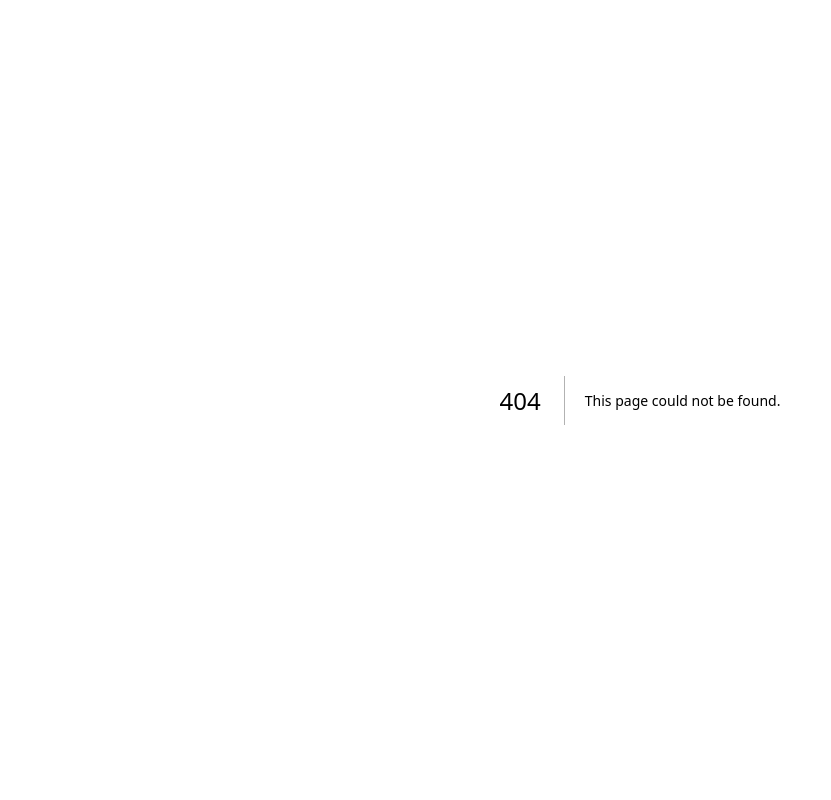
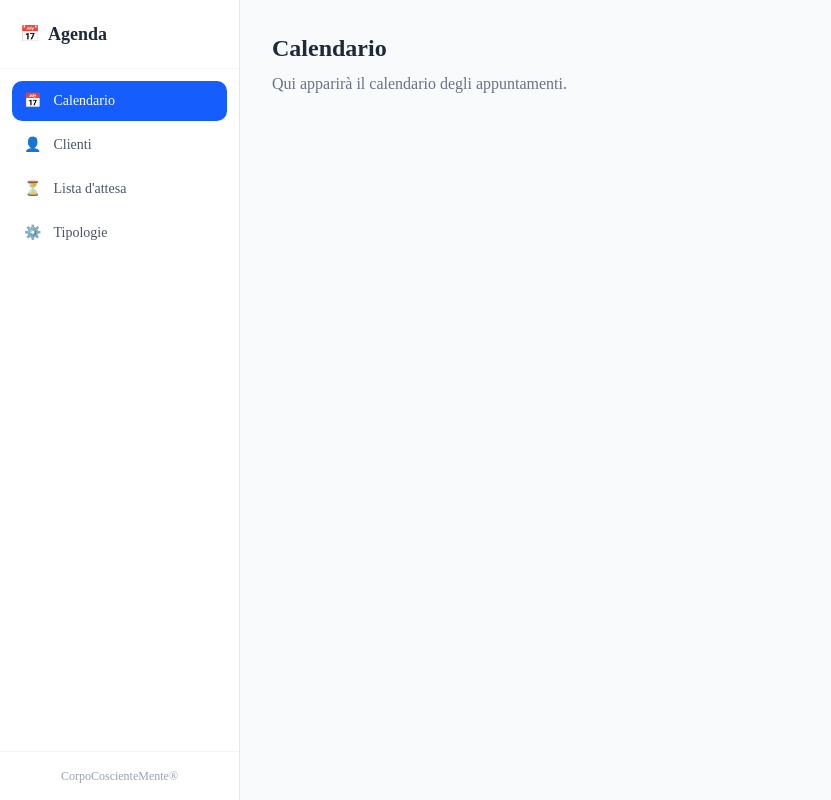
Before and after one commit to mzanchetta73/App, a Next.js app: page /calendario in a window 1280 px wide. Before the commit this address had no page. Shown: the whole page, without its empty margins (0-831 px from the left). Built offline with nearby package versions, Linux system fonts and the light colour scheme.

Commit message:
Layout base e sidebar

```diff
--- /dev/null
+++ b/src/app/calendario/page.tsx
@@ -0,0 +1,12 @@
+import AppLayout from '@/components/layout/AppLayout'
+
+export default function Calendario() {
+  return (
+    <AppLayout>
+      <div className="p-8">
+        <h1 className="text-2xl font-semibold text-gray-800">Calendario</h1>
+        <p className="text-gray-500 mt-2">Qui apparirà il calendario degli appuntamenti.</p>
+      </div>
+    </AppLayout>
+  )
+}
--- /dev/null
+++ b/src/components/layout/AppLayout.tsx
@@ -0,0 +1,12 @@
+import Sidebar from '@/components/layout/Sidebar'
+
+export default function AppLayout({ children }: { children: React.ReactNode }) {
+  return (
+    <div className="flex h-screen bg-gray-50">
+      <Sidebar />
+      <main className="flex-1 overflow-auto">
+        {children}
+      </main>
+    </div>
+  )
+}
--- /dev/null
+++ b/src/components/layout/Sidebar.tsx
@@ -0,0 +1,48 @@
+'use client'
+
+import Link from 'next/link'
+import { usePathname } from 'next/navigation'
+
+const menuItems = [
+  { href: '/calendario', label: 'Calendario', emoji: '📅' },
+  { href: '/clienti', label: 'Clienti', emoji: '👤' },
+  { href: '/lista-attesa', label: "Lista d'attesa", emoji: '⏳' },
+  { href: '/tipologie', label: 'Tipologie', emoji: '⚙️' },
+]
+
+export default function Sidebar() {
+  const pathname = usePathname()
+
+  return (
+    <div className="w-60 h-screen bg-white border-r border-gray-200 flex flex-col flex-shrink-0">
+      <div className="p-5 border-b border-gray-100">
+        <div className="flex items-center gap-2">
+          <span>📅</span>
+          <h1 className="text-lg font-bold text-gray-800">Agenda</h1>
+        </div>
+      </div>
+      <nav className="flex-1 p-3 space-y-1">
+        {menuItems.map((item) => {
+          const isActive = pathname.startsWith(item.href)
+          return (
+            <Link
+              key={item.href}
+              href={item.href}
+              className={`flex items-center gap-3 px-3 py-2.5 rounded-lg text-sm transition-colors ${
+                isActive
+                  ? 'bg-blue-600 text-white font-medium'
+                  : 'text-gray-600 hover:bg-gray-100'
+              }`}
+            >
+              <span>{item.emoji}</span>
+              {item.label}
+            </Link>
+          )
+        })}
+      </nav>
+      <div className="p-4 border-t border-gray-100">
+        <p className="text-xs text-gray-400 text-center">CorpoCoscienteMente®</p>
+      </div>
+    </div>
+  )
+}
```
